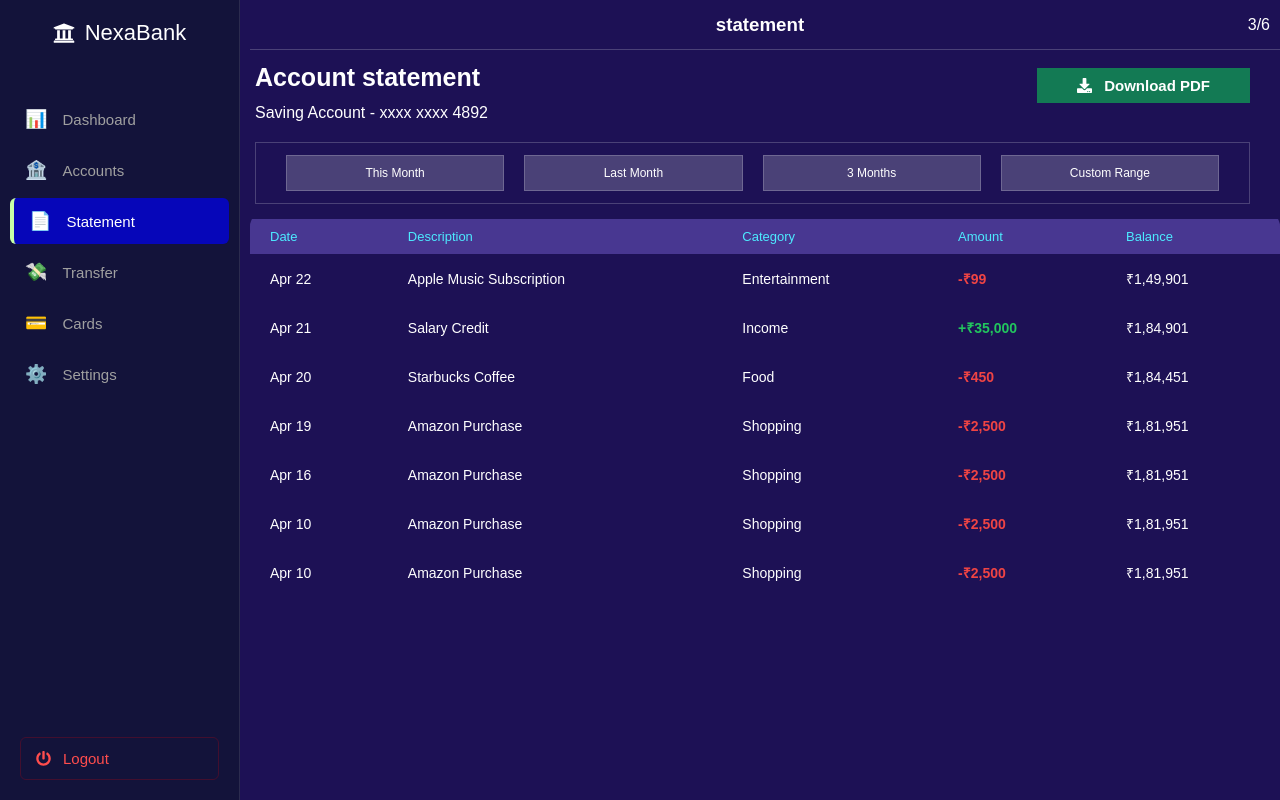
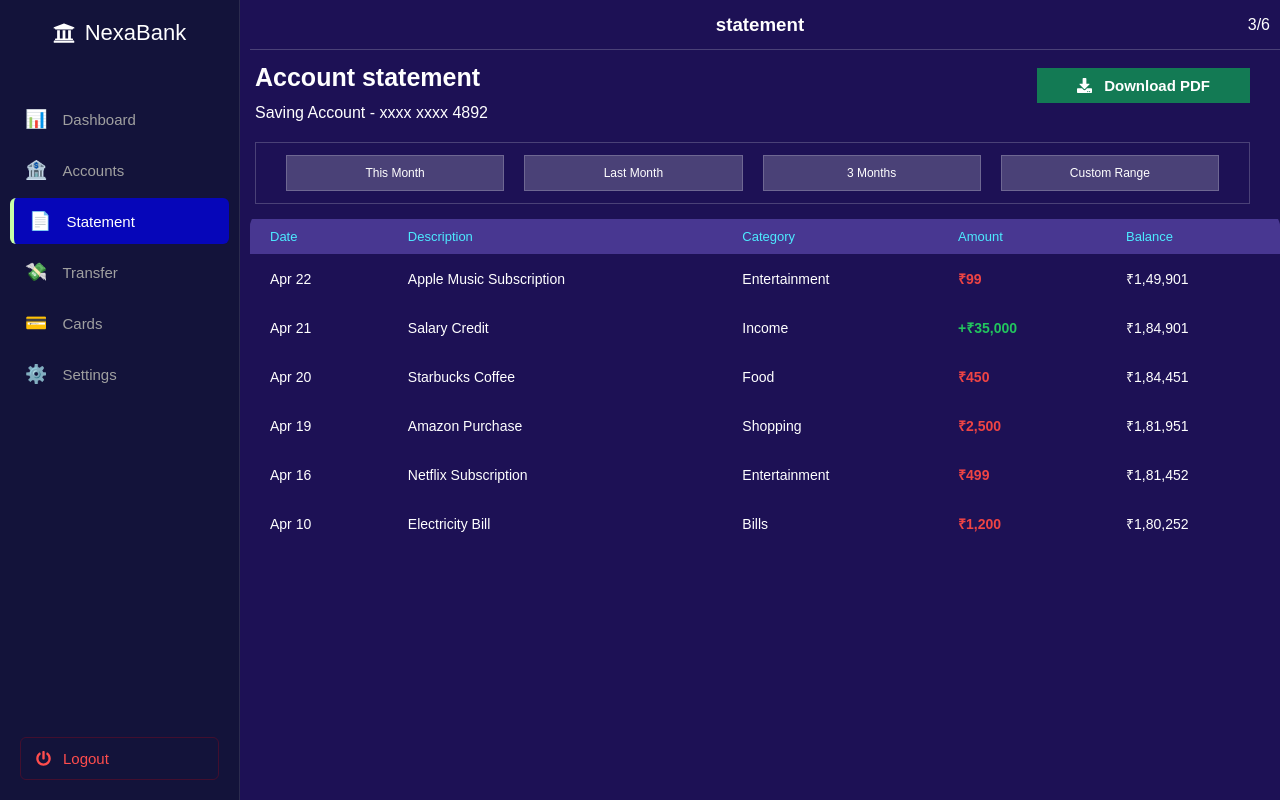
Before and after one commit to shaikhAshraf-01/Bank-portal, a React (Vite) app: page /statement in a window 1280 px wide. Built offline with nearby package versions, Linux system fonts and the light colour scheme.

Commit message:
transaction context added

```diff
--- /dev/null
+++ b/src/context/TransactionContext.jsx
@@ -0,0 +1,50 @@
+import { createContext, useContext, useState } from "react";
+
+const TransactionContext = createContext();
+
+export const TransactionProvider = ({ children }) => {
+
+  const [transactions, setTransactions] = useState([
+    { id: 1, date: 'Apr 22', desc: 'Apple Music Subscription', cat: 'Entertainment', amount: -99, balance: 149901 },
+    { id: 2, date: 'Apr 21', desc: 'Salary Credit', cat: 'Income', amount: 35000, balance: 184901 },
+    { id: 3, date: 'Apr 20', desc: 'Starbucks Coffee', cat: 'Food', amount: -450, balance: 184451 },
+    { id: 4, date: 'Apr 19', desc: 'Amazon Purchase', cat: 'Shopping', amount: -2500, balance: 181951 },
+    { id: 5, date: 'Apr 16', desc: 'Netflix Subscription', cat: 'Entertainment', amount: -499, balance: 181452 },
+    { id: 6, date: 'Apr 10', desc: 'Electricity Bill', cat: 'Bills', amount: -1200, balance: 180252 },
+  ]);
+
+  const [recentBeneficiaries] = useState([
+    { id: 1, name: 'Rahul Sharma', amount: 5000 },
+    { id: 2, name: 'Priya Patel', amount: 3000 },
+    { id: 3, name: 'Amit Kumar', amount: 8000 },
+  ]);
+
+  const addTransaction = (newTransaction) => {
+    setTransactions([newTransaction, ...transactions]);
+  };
+
+  // spending data for Dashboard chart
+  const spendingData = [
+    { month: 'Jan', spend: 15000 },
+    { month: 'Feb', spend: 14500 },
+    { month: 'Mar', spend: 16000 },
+    { month: 'Apr', spend: 15500 },
+    { month: 'May', spend: 17000 },
+    { month: 'Jun', spend: 16500 },
+  ];
+
+  return (
+    <TransactionContext.Provider value={{
+      transactions,
+      recentBeneficiaries,
+      spendingData,
+      addTransaction,
+    }}>
+      {children}
+    </TransactionContext.Provider>
+  );
+};
+
+export const useTransaction = () => {
+  return useContext(TransactionContext);
+};
--- a/src/main.jsx
+++ b/src/main.jsx
@@ -3,6 +3,7 @@ import { createRoot } from 'react-dom/client'
 import { BrowserRouter } from 'react-router-dom'
 import { AuthProvider } from './context/AuthContext.jsx'
 import { AccountProvider } from './context/AccountContext.jsx'
+import {TransactionProvider} from './context/TransactionContext.jsx'
 import './index.css'
 import App from './App.jsx'
 
@@ -11,7 +12,9 @@ createRoot(document.getElementById('root')).render(
     <BrowserRouter>
       <AuthProvider>
         <AccountProvider>
+          <TransactionProvider>
           <App />
+          </TransactionProvider>
         </AccountProvider>
       </AuthProvider>
     </BrowserRouter>
--- a/src/pages/Dashboard.jsx
+++ b/src/pages/Dashboard.jsx
@@ -1,22 +1,15 @@
 import "../styles/dashboard.css";
 import { useAuth } from "../context/AuthContext";
 import {useAccount} from "../context/AccountContext";
+import { useTransaction } from '../context/TransactionContext';
 import { BarChart, Bar, XAxis, YAxis, CartesianGrid, Tooltip, ResponsiveContainer } from 'recharts';
 import { useNavigate } from "react-router-dom";
-
-const SpendingData=[
-  {month: 'Jan', spend: 15000},
-  {month: 'Feb', spend: 14500},
-  {month: 'Mar', spend: 16000},
-  {month: 'Apr', spend: 15500},
-  {month: 'May', spend: 17000},
-  {month: 'Jun', spend: 16500},
-]
 
 
 function Dashboard() {
    const { user } = useAuth();
   const { totalBalance, income, spend } = useAccount();
+   const { spendingData } = useTransaction();
   const navigate=useNavigate();
   const Transfer=()=>{
     navigate('/transfer');
@@ -69,7 +62,7 @@ const Cards=()=>{
         <div className="summary">
   <p className="card-title">Monthly Comparison</p>
   <ResponsiveContainer width="100%" height={250}>
-    <BarChart data={SpendingData}>
+    <BarChart data={spendingData}>
       {/* Adds background grid lines */}
       <CartesianGrid strokeDasharray="3 3" vertical={false} stroke="rgba(255,255,255,0.1)" />
 
--- a/src/pages/Statement.jsx
+++ b/src/pages/Statement.jsx
@@ -1,21 +1,12 @@
 import '../styles/statement.css';
 import { FaDownload } from 'react-icons/fa';
+import { useTransaction } from '../context/TransactionContext';
 
-    const TransactionData = [
-  { id: 1, date: 'Apr 22', desc: 'Apple Music Subscription', cat: 'Entertainment', amt: '-₹99', bal: '₹1,49,901' },
-  { id: 2, date: 'Apr 21', desc: 'Salary Credit', cat: 'Income', amt: '+₹35,000', bal: '₹1,84,901' },
-  { id: 3, date: 'Apr 20', desc: 'Starbucks Coffee', cat: 'Food', amt: '-₹450', bal: '₹1,84,451' },
-  { id: 4, date: 'Apr 19', desc: 'Amazon Purchase', cat: 'Shopping', amt: '-₹2,500', bal: '₹1,81,951' },
-  { id: 5, date: 'Apr 16', desc: 'Amazon Purchase', cat: 'Shopping', amt: '-₹2,500', bal: '₹1,81,951' },
-  { id: 6, date: 'Apr 10', desc: 'Amazon Purchase', cat: 'Shopping', amt: '-₹2,500', bal: '₹1,81,951' },
-  { id: 6, date: 'Apr 10', desc: 'Amazon Purchase', cat: 'Shopping', amt: '-₹2,500', bal: '₹1,81,951' },
-  { id: 6, date: 'Apr 10', desc: 'Amazon Purchase', cat: 'Shopping', amt: '-₹2,500', bal: '₹1,81,951' },
-  { id: 6, date: 'Apr 10', desc: 'Amazon Purchase', cat: 'Shopping', amt: '-₹2,500', bal: '₹1,81,951' },
-  { id: 6, date: 'Apr 10', desc: 'Amazon Purchase', cat: 'Shopping', amt: '-₹2,500', bal: '₹1,81,951' },
-  { id: 6, date: 'Apr 10', desc: 'Amazon Purchase', cat: 'Shopping', amt: '-₹2,500', bal: '₹1,81,951' },
-];
+
+
 
 function Statement(){
+   const { transactions } = useTransaction();
     return(
         <div className="statement">
              <nav className="statement-navbar">
@@ -61,15 +52,15 @@ function Statement(){
       </tr>
     </thead>
     <tbody>
-      {TransactionData.map((item) => (
+      {transactions.map((item) => (
         <tr key={item.id}>
           <td>{item.date}</td>
           <td>{item.desc}</td>
           <td>{item.cat}</td>
-          <td style={{ color: item.amt.includes('+') ? '#22c55e' : '#ef4444', fontWeight: 'bold' }}>
-            {item.amt}
-          </td>
-          <td>{item.bal}</td>
+          <td style={{ color: item.amount > 0 ? '#22c55e' : '#ef4444', fontWeight: 'bold' }}>
+                  {item.amount > 0 ? '+' : ''}₹{Math.abs(item.amount).toLocaleString('en-IN')}
+                </td>
+                <td>₹{item.balance.toLocaleString('en-IN')}</td>
         </tr>
       ))}
     </tbody>
--- a/src/pages/Transfer.jsx
+++ b/src/pages/Transfer.jsx
@@ -1,14 +1,17 @@
 import '../styles/transfer.css';
 import {useState} from 'react';
 import { FaArrowRight } from 'react-icons/fa';
+import {useTransaction} from '../context/TransactionContext';
 import {Legend,BarChart,Tooltip, Cell, Bar,XAxis, YAxis, ResponsiveContainer} from 'recharts';
 function Transfer() {
-  const  [currentAcc, setcurrentAcc]=useState('savings');
-const limit = [
-  { name: 'UPI', used: 45000, remaining: 200000 - 45000, total: 200000 },
-  { name: 'NEFT', used: 150000, remaining: 500000 - 150000, total: 500000 },
-  { name: 'RTGS', used: 300000, remaining: 500000 - 300000, total: 500000 },
-];
+  const { recentBeneficiaries } = useTransaction();
+  const [currentAcc, setcurrentAcc] = useState('savings');
+   const limit = [
+    { name: 'UPI', used: 45000, remaining: 155000, total: 200000 },
+    { name: 'NEFT', used: 150000, remaining: 350000, total: 500000 },
+    { name: 'RTGS', used: 300000, remaining: 200000, total: 500000 },
+  ];
+
 
   return (
     <div className="transfer-page">
@@ -57,9 +60,12 @@ const limit = [
       <div className='left-container'>
         <div className="left-top">
           <h3>Recent Beneficiaries</h3>
-          <p><FaArrowRight className='icon'/> Rahul Sharma - 5000</p>
-          <p><FaArrowRight className='icon'/> Rahul Sharma - 5000</p>
-          <p><FaArrowRight className='icon'/> Rahul Sharma - 5000</p>
+          {recentBeneficiaries.map((person) => (
+        <p key={person.id}>
+          <FaArrowRight className='icon'/>
+          {person.name} - {person.amount}
+        </p>
+      ))}
         </div>
        <div className="left-bottom">
   <h3>Transfer Limits</h3>
```
